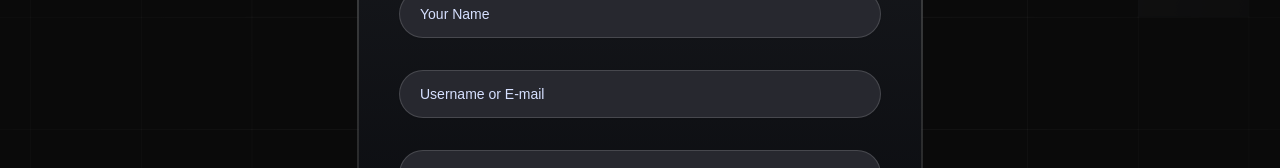
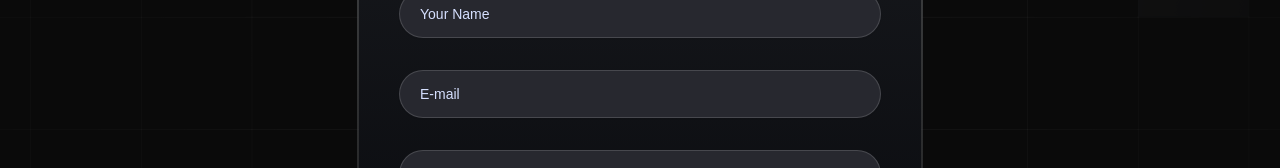
Before and after one commit to allonhnam/ai_interviewer, a Next.js app: page /sign-up in a window 1280 px wide. Shown: the part 320-488 px from the top of the page. Built offline with nearby package versions, Linux system fonts and the light colour scheme; a web font is replaced by a local one.

Commit message:
sign-up & sign-in page refined

```diff
--- a/app/layout.tsx
+++ b/app/layout.tsx
@@ -1,6 +1,7 @@
 import type { Metadata } from "next";
 import { Mona_Sans } from "next/font/google";
 import "./globals.css";
+import { Toaster } from "sonner";
 
 const monaSans = Mona_Sans({
   variable: "--font-mona-sans",
@@ -23,6 +24,8 @@ export default function RootLayout({
         className={`${monaSans.className} antialiased pattern`}
       >
         {children}
+
+        <Toaster />
       </body>
     </html>
   );
--- a/components/AuthForm.tsx
+++ b/components/AuthForm.tsx
@@ -52,17 +52,17 @@ const AuthForm = ({ type }: { type: FormType }) => {
                 //   password
                 // );
 
-                const result = await signUp({
-                    //   uid: userCredential.user.uid,
-                    name: name!,
-                    email,
-                    password,
-                });
+                // const result = await signUp({
+                //     uid: userCredential.user.uid,
+                //     name: name!,
+                //     email,
+                //     password,
+                // });
 
-                if (!result.success) {
-                    toast.error(result.message);
-                    return;
-                }
+                // if (!result.success) {
+                //     toast.error(result.message);
+                //     return;
+                // }
 
                 toast.success("Account created successfully. Please sign in.");
                 router.push("/sign-in");
@@ -126,7 +126,7 @@ const AuthForm = ({ type }: { type: FormType }) => {
                             control={form.control}
                             name="email"
                             label=""
-                            placeholder="Username or E-mail"
+                            placeholder="E-mail"
                             type="email"
                         />
 
--- a/package.json
+++ b/package.json
@@ -33,6 +33,7 @@
     "@types/react-dom": "^19",
     "eslint": "^9",
     "eslint-config-next": "15.3.3",
+    "prettier": "3.5.3",
     "tailwindcss": "^4",
     "tw-animate-css": "^1.3.3",
     "typescript": "^5"
```
Also changed, not shown: 1 other file (tests, documents, lock files or other folders).
